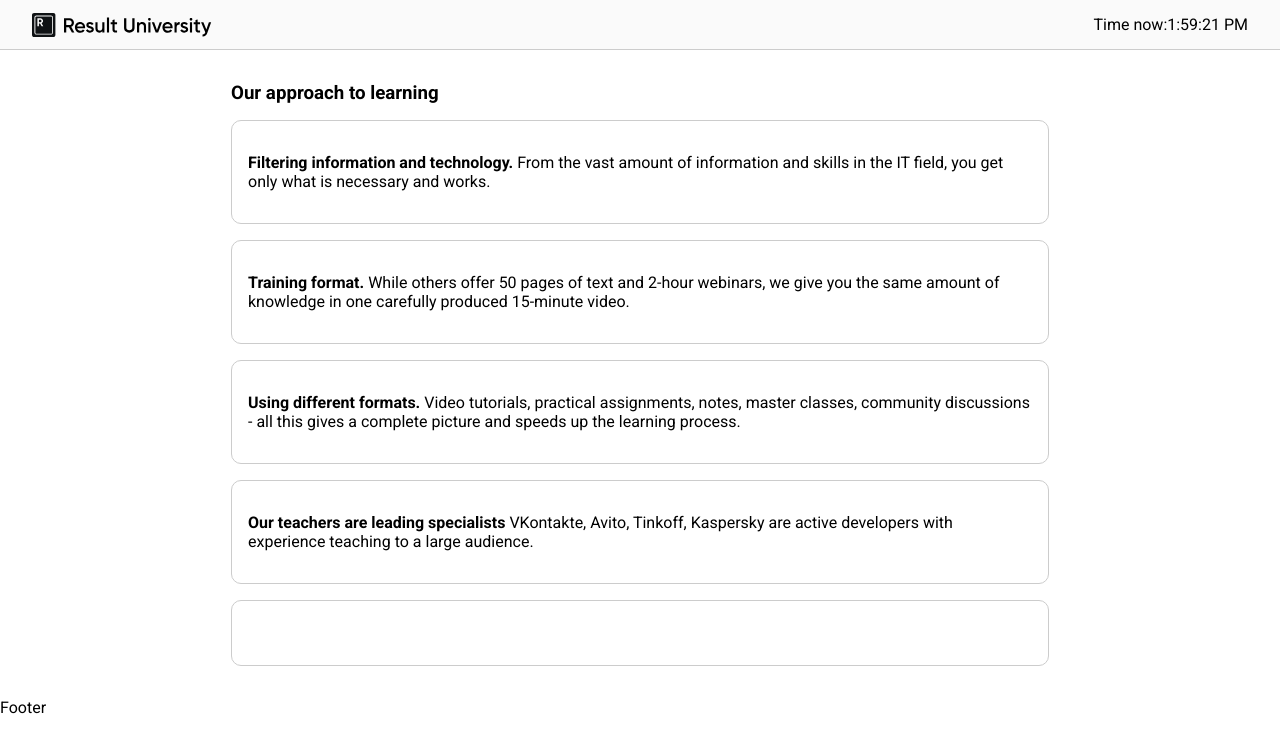
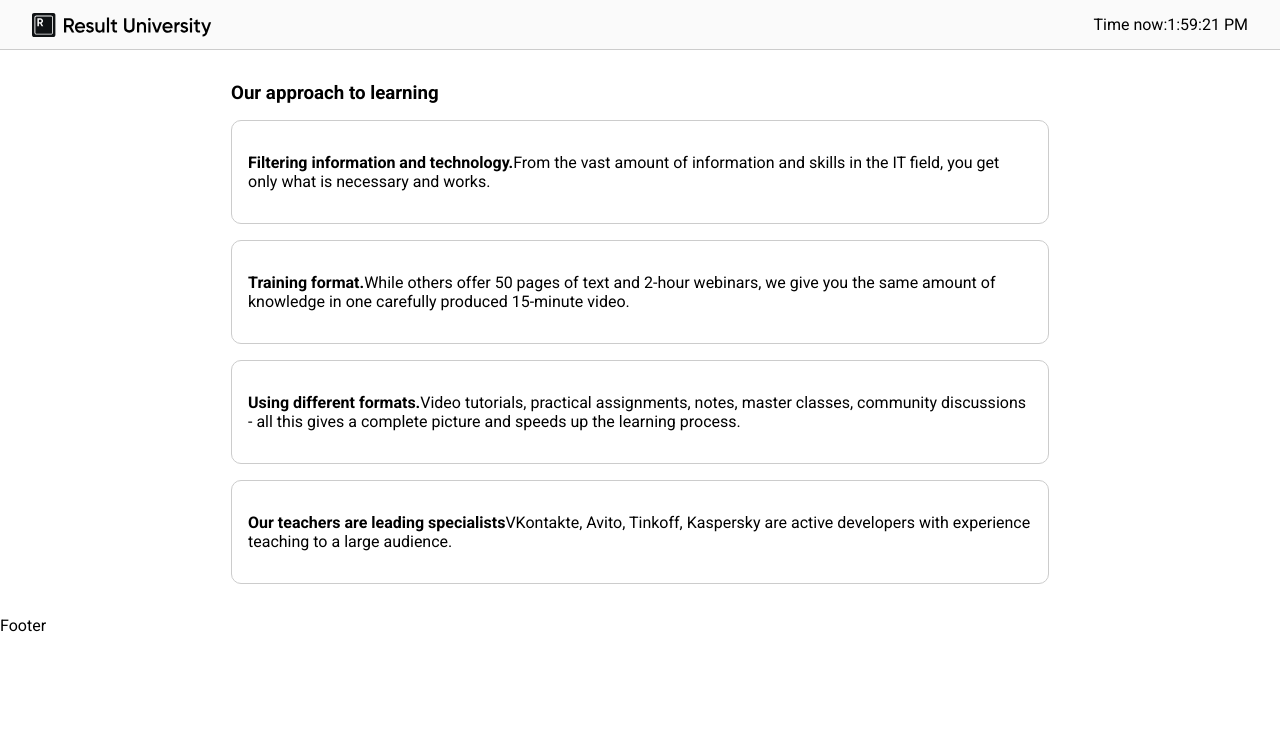
Before and after one commit to Ins44ne/React, a React (Vite) app in the folder vite-react/: page / in a window 1280 px wide. Shown: the top 752 px of the page. Built offline with nearby package versions, Linux system fonts and the light colour scheme.

Commit message:
feat: add new component WayToTeach

```diff
--- a/vite-react/src/App.jsx
+++ b/vite-react/src/App.jsx
@@ -1,15 +1,7 @@
 import Header from "./components/Header"
 import Footer from "./components/Footer"
-
-function WayToTeach() {
-  return (
-    <li>
-    <p>
-      <strong>Filtering information and technology.</strong> From the vast amount of information and skills in the IT field, you get only what is necessary and works.
-    </p>
-  </li>
-  )
-}
+import WayToTeach from "./components/WayToTeach"
+import {ways} from "./data"
 
 function App() {
   return (
@@ -19,28 +11,14 @@
         <section>
           <h3>Our approach to learning</h3>
           <ul>
-          <WayToTeach/>
-            <li>
-              <p>
-                <strong>Training format.</strong> While others offer 50 pages of text and 2-hour webinars, we give you the same amount of knowledge in one carefully produced 15-minute video.
-              </p>
-            </li>
-            <li>
-              <p>
-                <strong>Using different formats.</strong> Video tutorials, practical assignments, notes, master classes, community discussions - all this gives a complete picture and speeds up the learning process.
-              </p>
-            </li>
-            <li>
-              <p>
-                <strong>Our teachers are leading specialists</strong> VKontakte, Avito, Tinkoff, Kaspersky are active developers with experience teaching to a large audience.
-              </p>
-            </li>
-            <li>
-              <p>
-                <strong></strong>
-              </p>
-            </li>
+          <WayToTeach title={ways[0].title} description={ways[0].description}/>
+          <WayToTeach {...ways[1]}/>
+          <WayToTeach {...ways[2]}/>
+          <WayToTeach {...ways[3]}/>
           </ul>
+        </section>
+        <section>
+            <h3></h3>
         </section>
       </main>
     <Footer/>
--- /dev/null
+++ b/vite-react/src/components/WayToTeach.jsx
@@ -0,0 +1,9 @@
+export default function WayToTeach({title, description}) {
+    return (
+      <li>
+      <p>
+        <strong>{title}</strong>{description}
+      </p>
+    </li>
+    )
+  }
```
